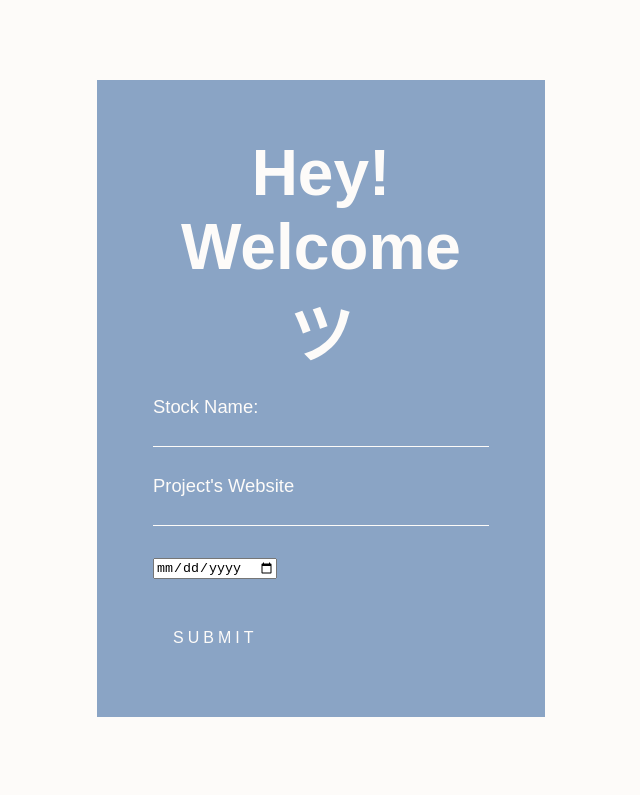
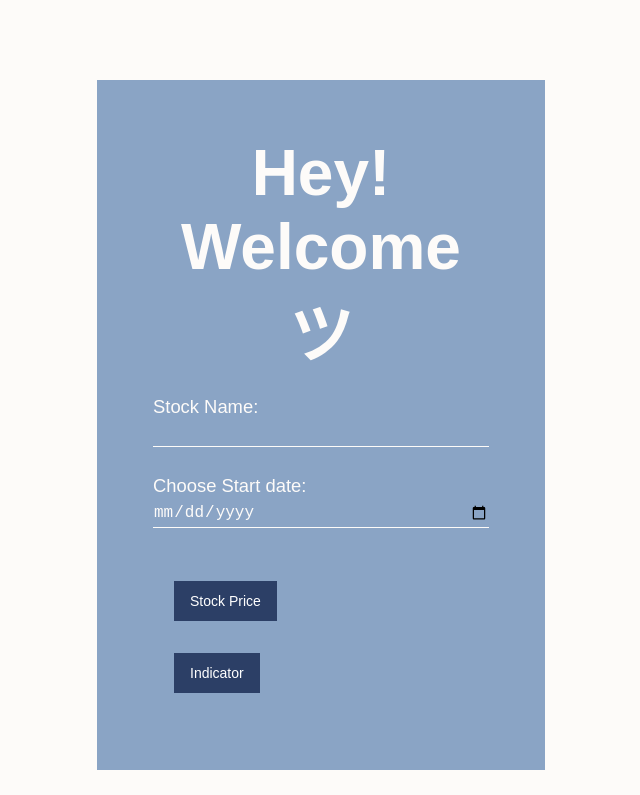
Before and after one commit to PrathamAditya/App, a React (Create React App) app: page / in a window 1280 px wide. Shown: the top 795 px of the page, without its empty margins (319-959 px from the left). Built offline with nearby package versions, Linux system fonts and the light colour scheme.

Commit message:
more code

```diff
--- a/src/components/Display/Form/Form.js
+++ b/src/components/Display/Form/Form.js
@@ -2,7 +2,6 @@ import React from "react";
 import classes from "./Form.module.css";
 
 const submitHandler = (event) => {
-  console.log(event.target);
   event.preventDefault();
 };
 
@@ -17,25 +16,19 @@ const Form = (props) => {
           <label>Stock Name:</label>
         </div>
         <div className={classes["user-box"]}>
-          <input type="text" name="" required=""></input>
-          <label>Project's Website</label>
+          <input type="date" name="" required=""></input>
+          <label>Choose Start date:</label>
         </div>
-        <div className={classes["userbox date"]}>
-          <input type="date" value="" />
+        <div className={classes["two-buttons-main"]}>
+          <div className={classes["two-buttons-outer"]}>
+            <button className={classes["two-buttons-inner"]}>
+              Stock Price
+            </button>
+          </div>
+          <div className={classes["two-buttons-outer"]}>
+            <button className={classes["two-buttons-inner"]}>Indicator</button>
+          </div>
         </div>
-        {/* <div class="user-box">
-          <input type="text" name="" required=""></input>
-          <label>Project's Twitter</label>
-        </div>
-        <div class="user-box">
-          <input type="email" name="" required=""></input>
-          <label>Email</label>
-        </div>
-        <div class="user-box">
-          <input type="number" name="" required=""></input>
-          <label>No. of Whitelists</label>
-        </div> */}
-        <a href="#">Submit</a>
       </form>
     </div>
   );
--- a/src/components/Display/Form/Form.module.css
+++ b/src/components/Display/Form/Form.module.css
@@ -20,6 +20,41 @@ label {
     background: #8aa4c5;
     box-sizing: border-box;
     border-radius: 0px;
+}
+
+.two-buttons-inner {
+    background-color: #2c3f66;
+    border-style: none;
+    box-sizing: border-box;
+    color: #FFFFFF;
+    cursor: pointer;
+    display: inline-block;
+    font-size: 14px;
+    font-weight: 500;
+    height: 40px;
+    line-height: 20px;
+    list-style: none;
+    margin: 0;
+    outline: none;
+    padding: 10px 16px;
+    position: relative;
+    text-align: center;
+    text-decoration: none;
+    transition: color 100ms;
+    vertical-align: baseline;
+    user-select: none;
+    -webkit-user-select: none;
+    touch-action: manipulation;
+}
+
+.two-buttons-outer {
+    padding: 2vh;
+}
+
+.two-buttons-main {
+    display: inline-block;
+    margin: 5px;
+    /* space between buttons */
 }
 
 .apply-box h2 {
```
Also changed, not shown: 1 other file (tests, documents, lock files or other folders).
